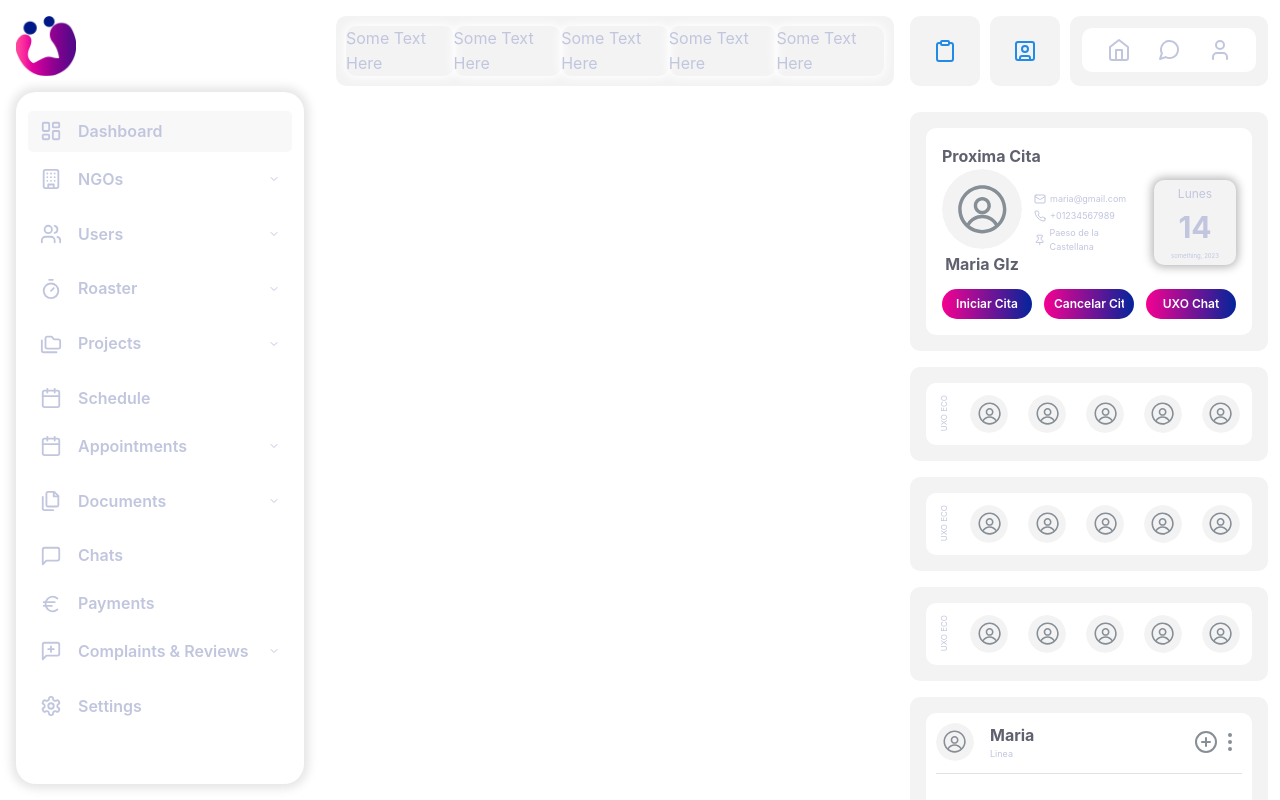
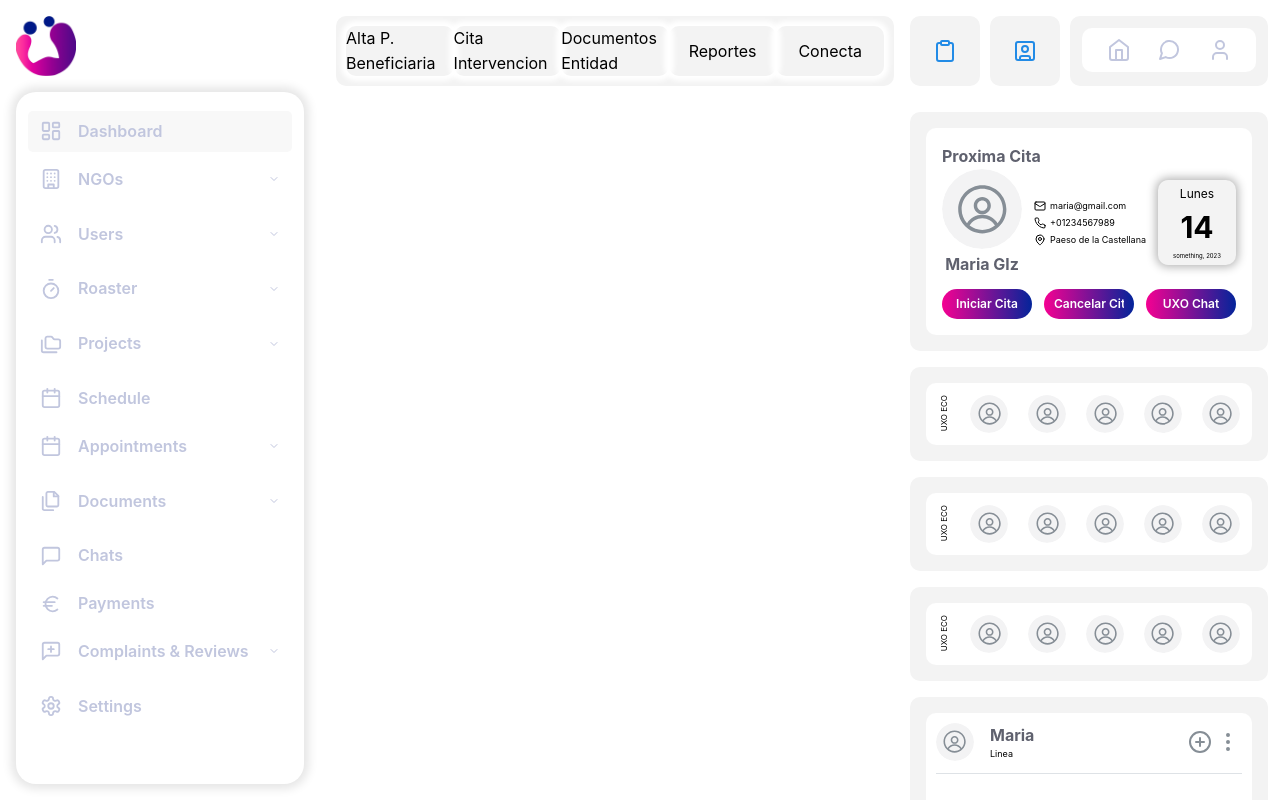
Before and after one commit to osama2jz/UXO, a React (Vite) app: page / in a window 1280 px wide. Built offline with nearby package versions, Linux system fonts and the light colour scheme.

Commit message:
final layout maybe

```diff
--- a/src/App.css
+++ b/src/App.css
@@ -1,5 +1,5 @@
 p {
-  color: #c1c6de !important;
+  /* color: #c1c6de !important; */
 }
 .boldText {
   color: #5f616e !important;
--- a/src/components/aside/Chat.jsx
+++ b/src/components/aside/Chat.jsx
@@ -28,8 +28,12 @@ const Chat = () => {
           </Stack>
         </Flex>
         <Flex c="gray">
-          <PlusCircle />
-          <MoreVertical />
+          <ActionIcon variant="transparent" color="gray">
+            <PlusCircle />
+          </ActionIcon>
+          <ActionIcon variant="transparent" color="gray">
+            <MoreVertical />
+          </ActionIcon>
         </Flex>
       </Group>
       <Divider my="sm" />
--- a/src/components/aside/aside.module.css
+++ b/src/components/aside/aside.module.css
@@ -14,4 +14,5 @@
   align-items: center;
   gap: 4px;
   font-size: 9px !important;
+  text-wrap: nowrap;
 }
--- a/src/components/aside/index.jsx
+++ b/src/components/aside/index.jsx
@@ -11,6 +11,7 @@ import {
   Clipboard,
   Home,
   Mail,
+  MapPin,
   MessageCircle,
   Phone,
   Pin,
@@ -25,7 +26,7 @@ import Chat from "./Chat";
 
 const Aside = () => {
   return (
-    <Stack gap={"xs"}>
+    <Stack gap={"xs"} h="100%">
       <Flex py="md" gap={"xs"}>
         <ActionIcon
           bg="#f3f3f3"
@@ -53,9 +54,9 @@ const Aside = () => {
             align={"center"}
             style={{ borderRadius: "10px" }}
           >
-            <Home color="#c1c6de"/>
-            <MessageCircle color="#c1c6de"/>
-            <User color="#c1c6de"/>
+            <Home color="#c1c6de" cursor={"pointer"} />
+            <MessageCircle color="#c1c6de" cursor={"pointer"} />
+            <User color="#c1c6de" cursor={"pointer"} />
           </Flex>
         </Container>
       </Flex>
@@ -76,7 +77,7 @@ const Aside = () => {
                   <Phone size={"12"} /> +01234567989
                 </Text>
                 <Text className={styles.info}>
-                  <Pin size={"12"} /> Paeso de la Castellana
+                  <MapPin size={"12"} /> Paeso de la Castellana
                 </Text>
               </Stack>
               <Box className={styles.date}>
@@ -181,7 +182,14 @@ const Aside = () => {
             <Avatar />
           </Flex>
         </Container>
-        <Container styles={{ height: "400px" }}>
+        <Container
+          styles={{
+            height: "400px",
+            // position: "absolute",
+            // bottom: 0,
+            // width: "98%",
+          }}
+        >
           <Chat />
         </Container>
       </Stack>
--- a/src/components/header/header.module.css
+++ b/src/components/header/header.module.css
@@ -1,7 +1,7 @@
 .tab {
-  box-shadow: 0px 0px 10px 2px white;
+  box-shadow: 0px 0px 5px 5px white;
   padding: 20px;
-  width: 150px;
+  width: 170px;
   display: flex;
   justify-content: center;
   align-items: center;
--- a/src/components/header/index.jsx
+++ b/src/components/header/index.jsx
@@ -8,14 +8,14 @@ const Header = () => {
       bg="#f3f3f3"
       h="70px"
       p="10px"
-      justify={"space-between"}
+      justify={"space-evenly"}
       style={{ borderRadius: "10px" }}
     >
-      <Text className={classes.tab}>Some Text Here</Text>
-      <Text className={classes.tab}>Some Text Here</Text>
-      <Text className={classes.tab}>Some Text Here</Text>
-      <Text className={classes.tab}>Some Text Here</Text>
-      <Text className={classes.tab}>Some Text Here</Text>
+      <Text className={classes.tab}>Alta P. Beneficiaria</Text>
+      <Text className={classes.tab}>Cita Intervencion</Text>
+      <Text className={classes.tab}>Documentos Entidad</Text>
+      <Text className={classes.tab}>Reportes</Text>
+      <Text className={classes.tab}>Conecta</Text>
     </Flex>
   );
 };
--- a/src/components/sidebar/index.jsx
+++ b/src/components/sidebar/index.jsx
@@ -20,11 +20,11 @@ export function SideBar({ toggle, opened }) {
   ));
   return (
     <Box
-    p="sm"
+      p="sm"
       style={{
         borderRadius: "20px",
         overflowY: "scroll",
-        height:"100%",
+        height: "100%",
         boxShadow: "0px 0px 10px 5px rgb(0,0,0,0.1)",
       }}
     >
```
